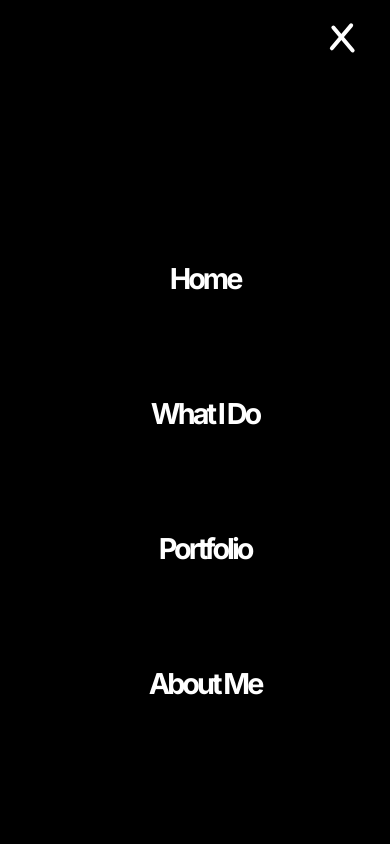
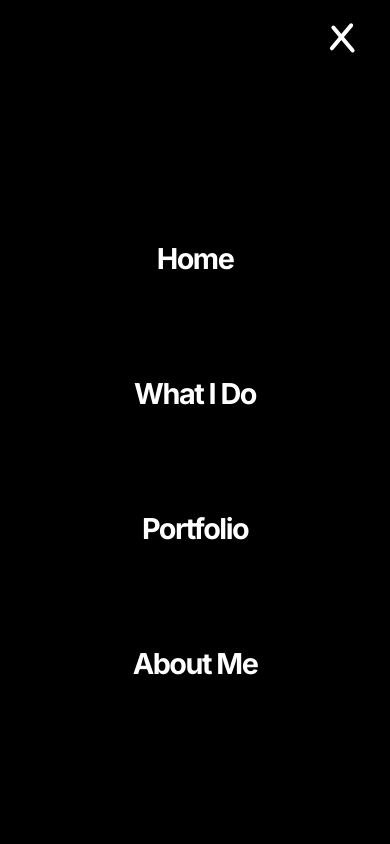
Before and after one commit to burhanmoin1/portfolionextjs, a Next.js app: page / in a window 390 px wide. Both pictures are taken after a click on the button 333 px from the left and 39 px from the top of the page. Shown: the top 844 px of the page. Built offline with nearby package versions, Linux system fonts and the light colour scheme; grey boxes are pictures that could not be loaded.

Commit message:
Monday morning fixes

```diff
--- a/app/components/Header.css
+++ b/app/components/Header.css
@@ -128,7 +128,7 @@
   margin-top: 100px;
   transform: translateY(40%);
   cursor: pointer;
-  letter-spacing: -3px;
+  letter-spacing: -1.5px;
   position: relative;
   width: 100%;
 }
@@ -142,6 +142,10 @@
 
 .menu-items:hover > .menu-item:hover {
   color: rgb(255, 255, 255);
+}
+
+@media (min-width: 1088px) and (max-width: 1500px) {
+
 }
 
   @media (max-width: 767.98px) {
@@ -171,11 +175,7 @@
       }
 
       .menu-items > .menu-item {
-        margin-left: 10px;
+        margin-left: 0px;
+        margin-bottom: 50px;
       }
-
-      .menu-items > div {
-        letter-spacing: -2.4px;
-      }
-
 }
--- a/app/components/Header.js
+++ b/app/components/Header.js
@@ -30,7 +30,7 @@ const Header = () => {
 
     useEffect(() => {
         const handleScroll = () => {
-          if (menuOpen && window.scrollY > 0.01) {
+          if (menuOpen && window.scrollY > 0.001) {
             setMenuOpen(false);
           }
         };
@@ -48,15 +48,17 @@ const Header = () => {
     const navContainer = {
         visible: {
           y: 0,
+          opacity: 1,
           transition: {
-            delay: 0.1,
+            delay: 0.05,
             type: 'tween'
           }
         },
         hidden: {
           y: -1200,
+          opacity: 0,
           transition: {
-            delay: 0.1,
+            delay: 0.05,
             duration: 0.2,
             type: 'tween'
           }
@@ -85,10 +87,10 @@ const Header = () => {
                     variants={navContainer}
                 >
                     <div className="menu-items">
-                        <motion.div className='menu-item' initial={{opacity:0}} whileInView={{opacity:1}} transition={{delay: 0.1}} >Home</motion.div>
-                        <motion.div className='menu-item' initial={{opacity:0}} whileInView={{opacity:1}} transition={{delay: 0.18}} onClick={scrollToSection}>What I Do</motion.div>
-                        <motion.div className='menu-item' initial={{opacity:0}} whileInView={{opacity:1}} transition={{delay: 0.24}} onClick={scrollToPortfolioSection}>Portfolio</motion.div>
-                        <motion.div className='menu-item' initial={{opacity:0}} whileInView={{opacity:1}} transition={{delay: 0.32}} onClick={scrollToAboutSection}>About Me</motion.div>
+                        <motion.div className='menu-item' initial={{opacity:0}} whileInView={{opacity:1}} transition={{delay: 0.1}} onClick={() => setMenuOpen(false)} >Home</motion.div>
+                        <motion.div className='menu-item' initial={{opacity:0}} whileInView={{opacity:1}} transition={{delay: 0.1}} onClick={scrollToSection}>What I Do</motion.div>
+                        <motion.div className='menu-item' initial={{opacity:0}} whileInView={{opacity:1}} transition={{delay: 0.18}} onClick={scrollToPortfolioSection}>Portfolio</motion.div>
+                        <motion.div className='menu-item' initial={{opacity:0}} whileInView={{opacity:1}} transition={{delay: 0.26}} onClick={scrollToAboutSection}>About Me</motion.div>
                     </div>
                 </motion.div>
             )}
```
